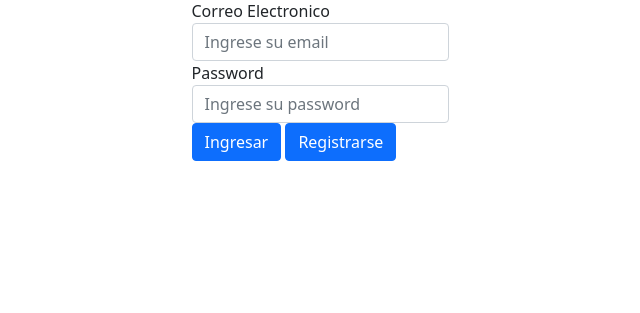
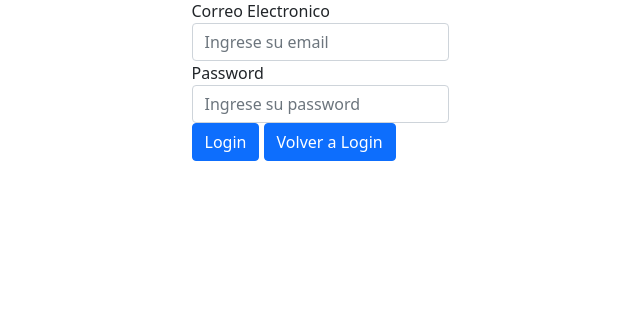
Before and after one commit to Guillef33/puntos, a PHP site: template login.php in a window 1280 px wide. Shown: the part 276-589 px from the top of the page, without its empty margins (320-960 px from the left). Run offline with PHP 8.4, Linux system fonts and the light colour scheme; the template is opened without the code that fills it, so the values that code supplies are empty; a user stored in the database is signed in.

Commit message:
ajustes login, register y js

```diff
--- a/login.js
+++ b/login.js
@@ -5,7 +5,7 @@ let errorPassword = document.getElementById('errorPassword');
 let login = document.getElementById('login');
 
 login.addEventListener('submit', e => {
-    e.preventDefault();
+    // e.preventDefault();
     validar();
 })
 
--- a/login.php
+++ b/login.php
@@ -6,7 +6,7 @@ include_once("nav.php");
 <div class="container">
   <div class="row seccionLogin">
     <div class="d-flex align-items-center justify-content-center">
-      <form method="post" id="login">
+      <form method="post" id="">
         <div class="form-group">
           <label for="inputEmail">Correo Electronico</label>
           <input type="email" class="form-control" name="email" id="inputEmail" aria-describedby="emailHelp" placeholder="Ingrese su email">
@@ -17,20 +17,21 @@ include_once("nav.php");
           <input type="password" class="form-control" name="password" id="inputPassword" placeholder="Ingrese su password">
           <small id="errorPassword" class="mb-4 text-danger"></small>
         </div>
-        <button type="submit" name="submit" class="btn btn-primary">Ingresar</button>
-        <a type="text" class="btn btn-primary" href="register.php">Registrarse</a>
+        <button type="submit" name="submit" class="btn btn-primary">Login</button>
+        <a type="text" class="btn btn-primary" href="login.php">Volver a Login</a>
       </form>
       <?php
         if(isset($_POST["submit"])){
-          $a = Usuario::logIn(); // Aca deberia ir register?
+          $a = Usuario::logIn();
         }
       ?>
-
     </div>
   </div>
 </div>
 
 <?php include_once("footer.php"); ?>
 
+
+
 </body>
 </html>
--- a/register.php
+++ b/register.php
@@ -7,7 +7,7 @@ include_once("nav.php");
   <div class="row seccionLogin">
     <div class="d-flex align-items-center justify-content-center">
       <form method="post" id="register">
-      <div class="form-group">
+        <div class="form-group">
           <label for="inputNombre">Nombre</label>
           <input type="email" class="form-control" name="nombre" id="inputNombre" aria-describedby="nombreHelp" placeholder="Ingrese su nombre">
           <small id="errorName" class="mb-4 text-danger"></small>
```
